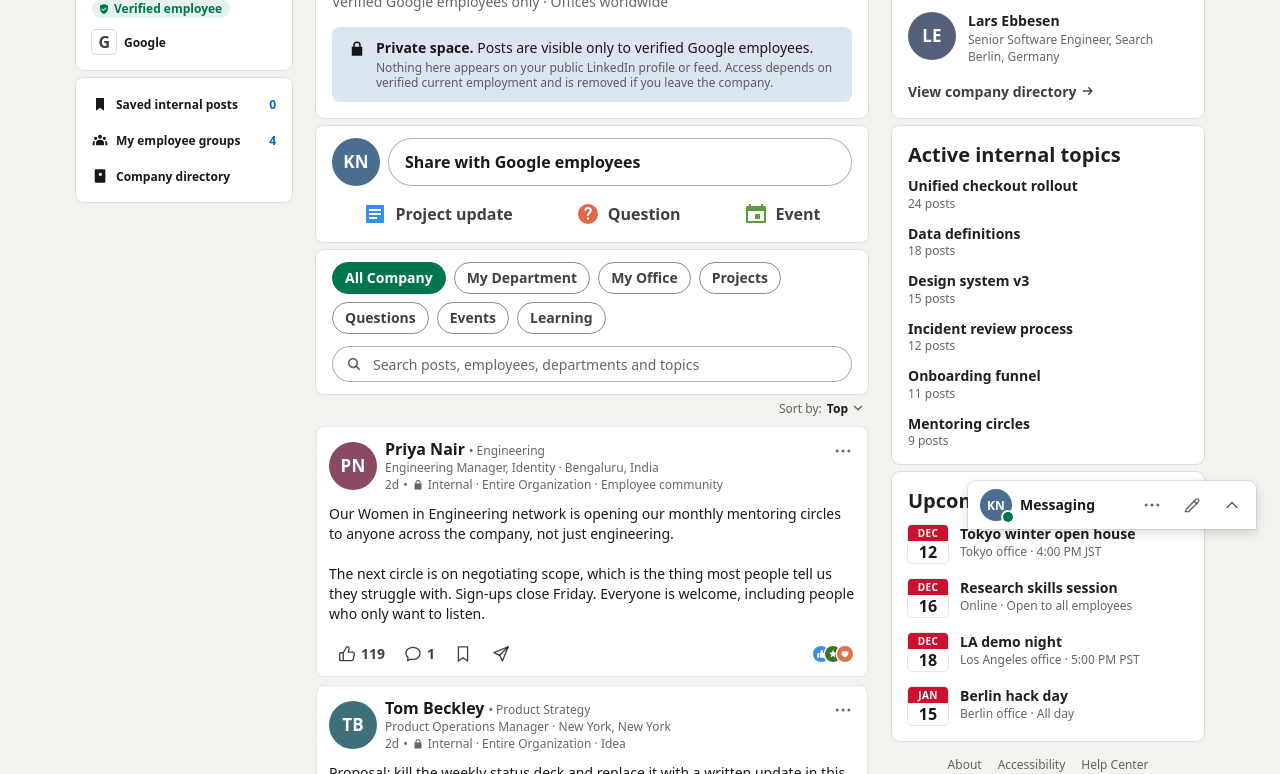
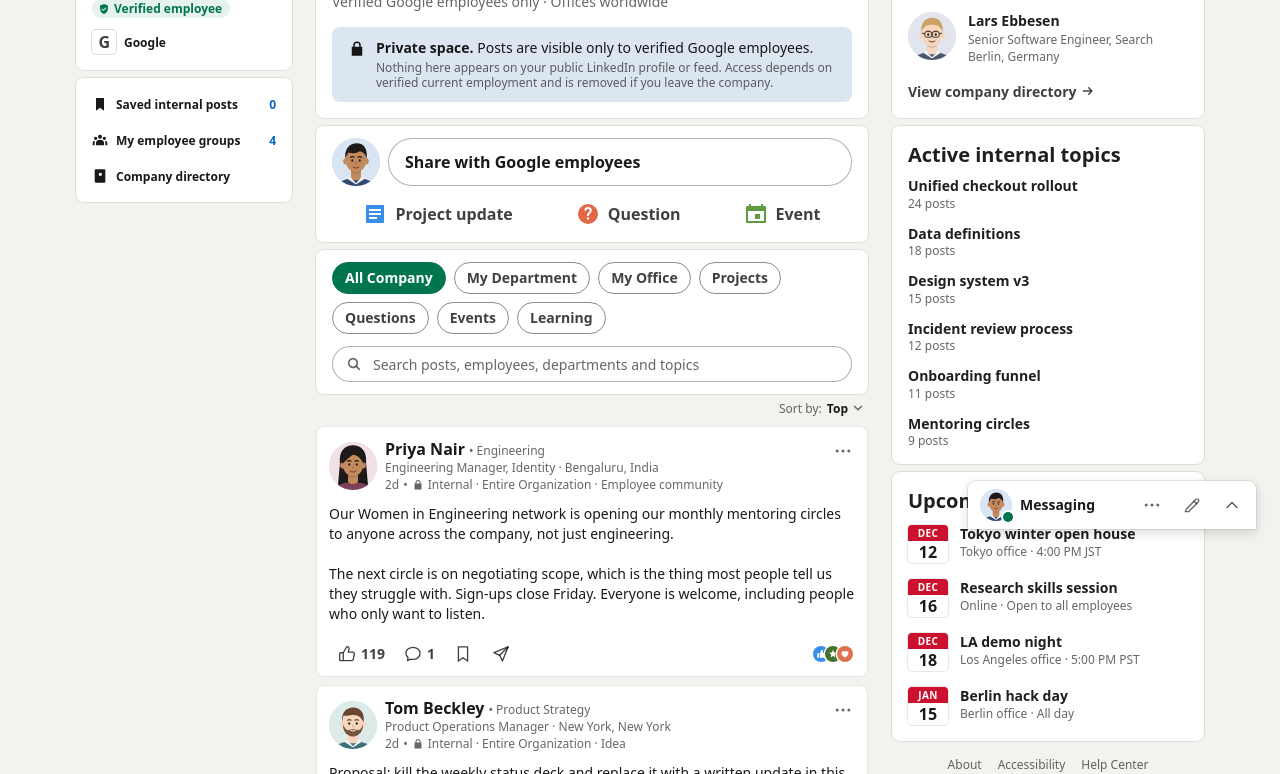
Before and after one commit to prathamj-2025/LinkedIn_Inside, a plain HTML site: page index.html in a window 1280 px wide. Shown: the part 271-1045 px from the top of the page. Drawn offline with Linux system fonts and the light colour scheme.

Commit message:
Replace initials with illustrated portraits drawn in code
Co-Authored-By: Claude Opus 5.5 <noreply@anthropic.com>

```diff
--- a/index.html
+++ b/index.html
@@ -161,7 +161,7 @@
   /* ---------------- post ---------------- */
   .post{margin-bottom:8px;box-shadow:none;border:1px solid var(--edge);}
   .post .phead{display:flex;gap:8px;padding:12px 12px 0;}
-  .av{border-radius:50%;flex-shrink:0;display:flex;align-items:center;justify-content:center;
+  .av{border-radius:50%;overflow:hidden;flex-shrink:0;display:flex;align-items:center;justify-content:center;
       color:#fff;font-weight:600;width:48px;height:48px;font-size:17px;letter-spacing:.2px;}
   .av.s24{width:24px;height:24px;font-size:9px;}
   .av.s32{width:32px;height:32px;font-size:12px;}
@@ -977,17 +977,79 @@
   function toast(m){tTx.textContent=m;tEl.classList.add("show");
     clearTimeout(tTimer);tTimer=setTimeout(function(){tEl.classList.remove("show");},3200);}
 
-  function av(p,cls){return '<div class="av '+(cls||"")+'" style="background:'+p.c+'" aria-hidden="true">'+p.ini+'</div>';}
+  /* ---------- illustrated portraits (drawn in code; no photos of real people) ----------
+     s: skin, h: hair style, hc: hair colour, sh: top colour, bg: backdrop,
+     g: glasses, b: beard, col: collar style */
+  var SK=["#f6d7bd","#eec29f","#dfa77d","#c48a5e","#9a6440","#6e452b"];
+  var HC={black:"#1d1a19",dark:"#3a281e",brown:"#6a4630",auburn:"#8b4a2b",blonde:"#caa264",grey:"#a7a29d"};
+  var LOOK={
+    khush :{s:3,h:"quiff", hc:"black", sh:"#2f4b6e",bg:"#d9e5f2",col:"shirt"},
+    ana   :{s:1,h:"long",  hc:"dark",  sh:"#6d4f78",bg:"#ece0ee"},
+    nadia :{s:2,h:"bun",   hc:"black", sh:"#34466e",bg:"#e0e5f2",g:1},
+    tom   :{s:0,h:"side",  hc:"brown", sh:"#3f6f78",bg:"#dcebea",b:1,col:"shirt"},
+    grace :{s:1,h:"bob",   hc:"black", sh:"#4f6f45",bg:"#e2ecdc"},
+    marcus:{s:5,h:"buzz",  hc:"black", sh:"#365e51",bg:"#dbe9e2",b:1},
+    yuki  :{s:1,h:"long",  hc:"black", sh:"#7d5a40",bg:"#efe5da"},
+    hannah:{s:4,h:"curly", hc:"black", sh:"#3a5088",bg:"#dfe5f3",g:1},
+    diego :{s:3,h:"short", hc:"dark",  sh:"#6e4a3a",bg:"#efe3da",b:1,col:"shirt"},
+    priya :{s:3,h:"long",  hc:"black", sh:"#7e4159",bg:"#f2e0e7"},
+    lars  :{s:0,h:"short", hc:"blonde",sh:"#4c566f",bg:"#e2e5ee",g:1,col:"shirt"},
+    aiko  :{s:1,h:"bob",   hc:"dark",  sh:"#6c4560",bg:"#eee1e9"},
+    renee :{s:5,h:"curlyL",hc:"dark",  sh:"#8a5353",bg:"#f2e1e1"},
+    sam   :{s:1,h:"side",  hc:"auburn",sh:"#625e3c",bg:"#edecdb",col:"shirt"},
+    fatima:{s:2,h:"long",  hc:"dark",  sh:"#7a5436",bg:"#f1e6da"},
+    owen  :{s:0,h:"short", hc:"auburn",sh:"#46605f",bg:"#dfebeb",b:1}
+  };
+  function face(id){
+    var L=LOOK[id]||{s:2,h:"short",hc:"dark",sh:"#55607a",bg:"#e2e5ee"};
+    var sk=SK[L.s], hc=HC[L.hc]||L.hc, o=[];
+    o.push('<svg viewBox="0 0 100 100" width="100%" height="100%" preserveAspectRatio="xMidYMid slice">');
+    o.push('<rect width="100" height="100" fill="'+L.bg+'"/><g transform="translate(50 46) scale(1.3) translate(-50 -45)">');
+    /* hair that falls behind the head */
+    if(L.h==="long") o.push('<path d="M29 44C27 23 38 15 50 15s23 8 21 29l3 34c-9 6-39 6-48 0z" fill="'+hc+'"/>');
+    if(L.h==="curlyL") o.push('<g fill="'+hc+'"><circle cx="30" cy="48" r="11"/><circle cx="70" cy="48" r="11"/><circle cx="31" cy="64" r="10"/><circle cx="69" cy="64" r="10"/><circle cx="34" cy="76" r="8"/><circle cx="66" cy="76" r="8"/></g>');
+    if(L.h==="bob") o.push('<path d="M29 46C27 24 38 16 50 16s23 8 21 30l1 18c-3 3-8 3-10 1H38c-2 2-7 2-10-1z" fill="'+hc+'"/>');
+    /* body, neck */
+    o.push('<path d="M12 104c0-20 15-30 38-30s38 10 38 30z" fill="'+L.sh+'"/>');
+    o.push('<path d="M42 60h16v13c0 6-16 6-16 0z" fill="'+sk+'"/>');
+    o.push('<path d="M42 64c5 4 11 4 16 0v-4H42z" fill="#000" opacity=".12"/>');
+    if(L.col==="shirt") o.push('<path d="M41 72l9 10 9-10 5 3-14 9-14-9z" fill="#fff" opacity=".92"/>');
+    else o.push('<path d="M41 73c3 6 15 6 18 0" fill="none" stroke="#000" stroke-opacity=".15" stroke-width="2"/>');
+    /* head and ears */
+    o.push('<ellipse cx="33.5" cy="47" rx="4" ry="5" fill="'+sk+'"/><ellipse cx="66.5" cy="47" rx="4" ry="5" fill="'+sk+'"/>');
+    o.push('<ellipse cx="50" cy="45" rx="16.5" ry="19.5" fill="'+sk+'"/>');
+    if(L.b) o.push('<path d="M33.8 47c0 12 7 19.5 16.2 19.5S66.2 59 66.2 47c-2 6-5 9-8 9.5-3-2-13-2-16 0-3-.5-6-3.5-8.4-9.5z" fill="'+hc+'" opacity=".9"/>');
+    /* face */
+    o.push('<path d="M41 40.5q3-2 6 0M53 40.5q3-2 6 0" fill="none" stroke="'+hc+'" stroke-width="1.7" stroke-linecap="round"/>');
+    o.push('<ellipse cx="44" cy="45.5" rx="1.7" ry="2" fill="#2a2421"/><ellipse cx="56" cy="45.5" rx="1.7" ry="2" fill="#2a2421"/>');
+    o.push('<path d="M50 47.5q-1.6 4 .8 4.8" fill="none" stroke="#000" stroke-opacity=".22" stroke-width="1.3" stroke-linecap="round"/>');
+    o.push('<path d="M45.5 56q4.5 3.4 9 0" fill="none" stroke="'+(L.b?"#f3e3d6":"#7b3f32")+'" stroke-width="1.7" stroke-linecap="round"/>');
+    if(L.g) o.push('<g fill="none" stroke="#2b2b2b" stroke-width="1.5"><rect x="38.5" y="41" width="11" height="9" rx="3"/><rect x="50.5" y="41" width="11" height="9" rx="3"/><path d="M49.5 45h1M38.5 44.5l-4.5-1M61.5 44.5l4.5-1"/></g>');
+    /* hair on top */
+    var H={
+      short:'M33 42c-2-15 7-23 17-23 11 0 19 8 17 23-2-8-8-12-17-12s-15 4-17 12z',
+      quiff:'M33 43c-2-16 7-25 18-25 12 0 18 9 16 25-2-8-6-11-11-12-4 3-11 4-18 2-2 3-4 6-5 10z',
+      side:'M33 44c-3-17 8-25 19-24 11 1 17 10 15 24-3-8-9-13-18-12-7 1-11 2-14 1-1 3-2 7-2 11z',
+      buzz:'M34 39c1-12 8-17 16-17s15 5 16 17c-4-6-9-8-16-8s-12 2-16 8z',
+      long:'M33 45c-2-17 7-27 18-26 11 1 18 10 16 26-4-9-10-15-17-15-6 4-12 9-17 15z',
+      bun:'M33 45c-2-17 7-26 17-26s19 9 17 26c-3-9-9-15-17-15s-14 6-17 15z',
+      bob:'M33 47c-2-18 7-28 17-28s19 10 17 28c-3-10-8-16-17-16s-14 6-17 16z',
+      curly:'',curlyL:''
+    };
+    if(L.h==="bun") o.push('<circle cx="50" cy="17" r="8" fill="'+hc+'"/>');
+    if(L.h==="curly"||L.h==="curlyL") o.push('<g fill="'+hc+'"><circle cx="36" cy="34" r="7.5"/><circle cx="44" cy="27" r="8"/><circle cx="54" cy="26" r="8"/><circle cx="63" cy="32" r="7.5"/><circle cx="67" cy="40" r="5"/><circle cx="33" cy="41" r="5"/></g>');
+    else o.push('<path d="'+H[L.h]+'" fill="'+hc+'"/>');
+    o.push('</g></svg>');
+    return o.join("");
+  }
 
-  ["#railAv","#compAv","#modAv","#dockAv"].forEach(function(sel){
-    var e=$(sel); if(e){e.style.background=P[ME].c;e.textContent=P[ME].ini;}
+  function av(p,cls){return '<div class="av '+(cls||"")+'" style="background:'+(LOOK[p.id]?LOOK[p.id].bg:p.c)+'" aria-hidden="true">'+face(p.id)+'</div>';}
+
+  ["#railAv","#compAv","#modAv","#dockAv","#gav"].forEach(function(sel){
+    var e=$(sel); if(e){e.style.background=LOOK[ME].bg;e.innerHTML=face(ME);}
   });
   $("#railName").textContent=P[ME].name; $("#railTitle").textContent=P[ME].title;
   $("#railOffice").textContent=P[ME].office; $("#modName").textContent=P[ME].name;
-  var ga=$("#gav");
-  ga.style.background=P[ME].c; ga.style.color="#fff"; ga.style.fontSize="10px";
-  ga.style.fontWeight="600"; ga.style.display="flex"; ga.style.alignItems="center";
-  ga.style.justifyContent="center"; ga.textContent=P[ME].ini;
 
   var st={f:"all",q:"",view:"feed",sort:"Top"};
 
@@ -1140,7 +1202,7 @@
         '<div class="y">'+esc(x.y)+'</div></div></div>';}).join("");
 
     $("#profTop").innerHTML=
-      '<div class="ptop"><div class="av" style="background:'+p.c+'">'+p.ini+'</div>'+
+      '<div class="ptop"><div class="av" style="background:'+LOOK[p.id].bg+'" aria-hidden="true">'+face(p.id)+'</div>'+
         '<div class="pgrid"><div class="main">'+
           '<div class="pn" id="pfName">'+esc(p.name)+
             '<span class="vbadge">'+IC.shield+' Verified employee</span></div>'+
```
